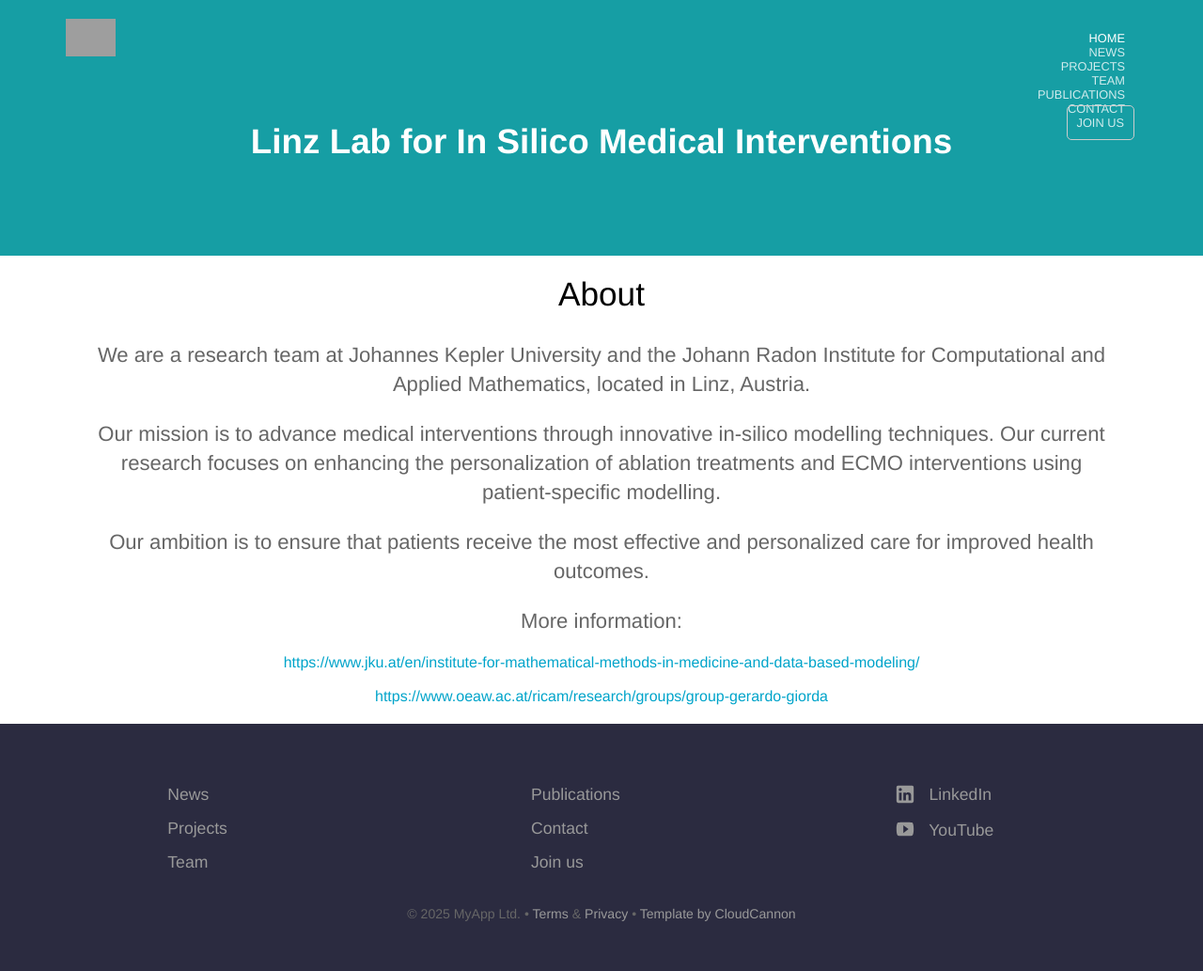
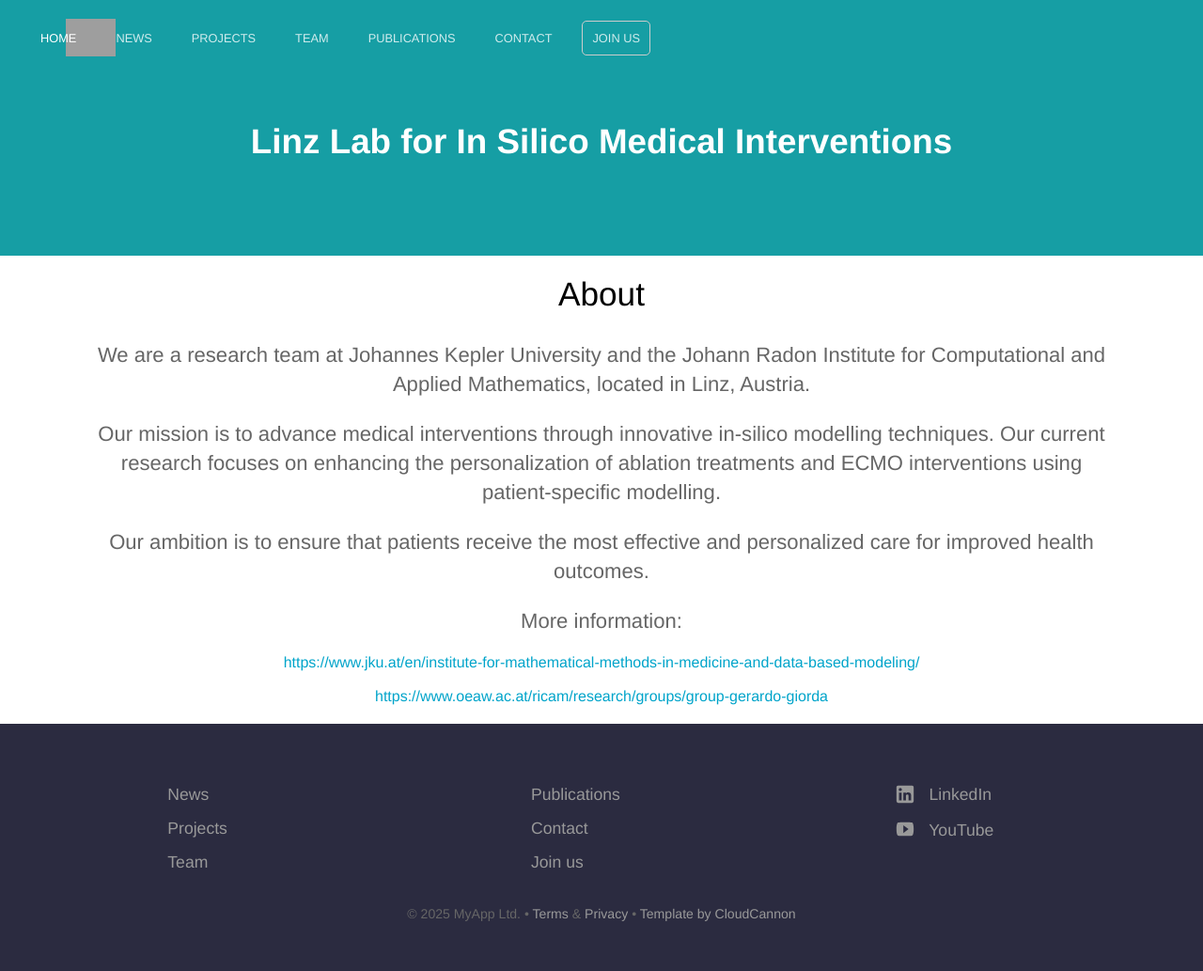
Before and after one commit to linzlabinsilmed/linzlabinsilmed.github.io, a Jekyll site: the page built from index.html, in a window 1280 px wide. Shown: the whole page at 94% size. Built offline with Jekyll 4.4.1, drawn with Linux system fonts in a browser that asks for light colours; the list of posts is cut into pages by our own code; grey boxes are pictures that could not be loaded.

Commit message:
Bug fixes

```diff
--- a/_includes/navigation.html
+++ b/_includes/navigation.html
@@ -3,7 +3,7 @@
   <a class="editor-link btn" href="cloudcannon:collections/_data/navigation.yml">
     <strong>&#9998;</strong> Edit navigation
   </a>
-
+  <div class="nav-container">
   {% for link in site.data.navigation %}
     {% assign class = "" %}
     {% if link.highlight %}
@@ -23,4 +23,5 @@
         </ul>
     {% endif %}
   {% endfor %}
+  </div>
 </nav>
--- a/_sass/navigation.scss
+++ b/_sass/navigation.scss
@@ -85,6 +85,13 @@ nav {
 
 }
 
+.nav-container {
+  display: flex;
+  gap: 1rem; /* Optional spacing between links */
+  align-items: center;
+  flex-wrap: wrap; /* Optional: allows wrapping on smaller screens */
+}
+
 .nav-panel {
         color: #fff;
 		text-decoration: none;
```
